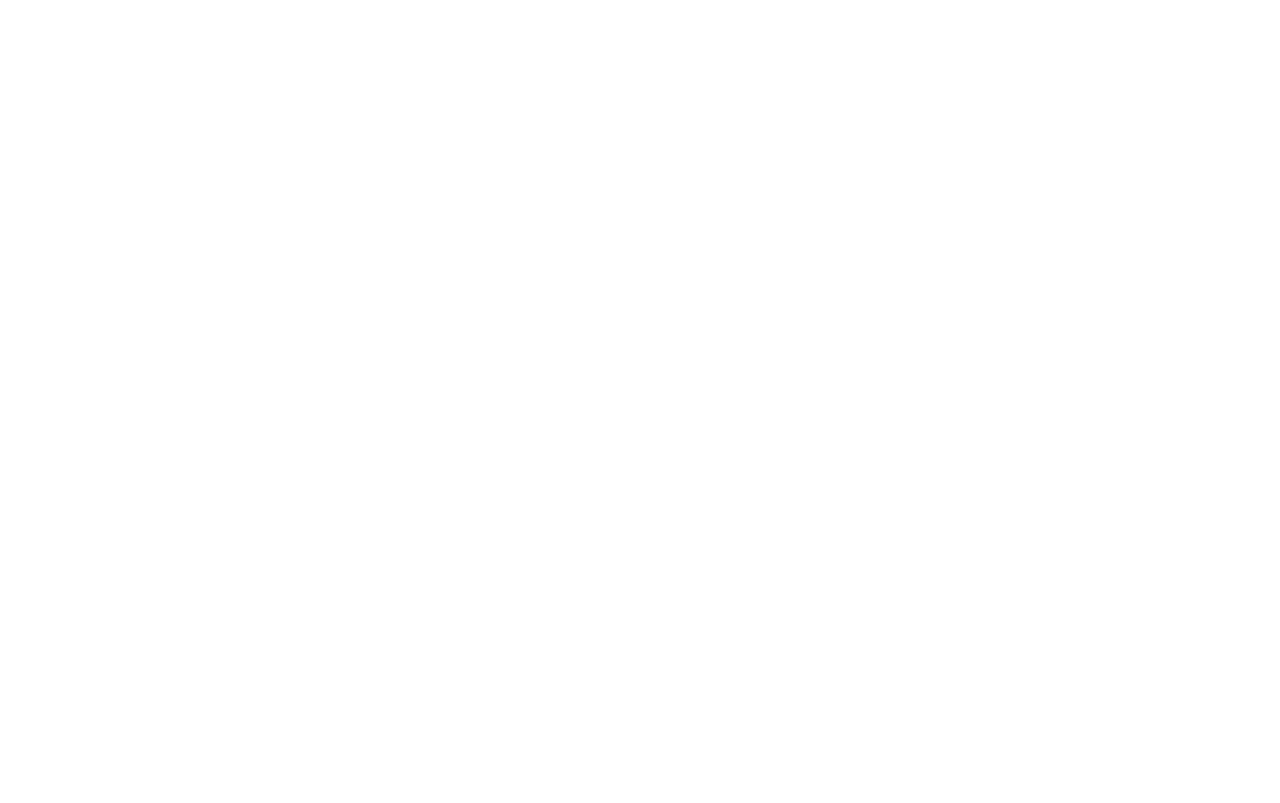
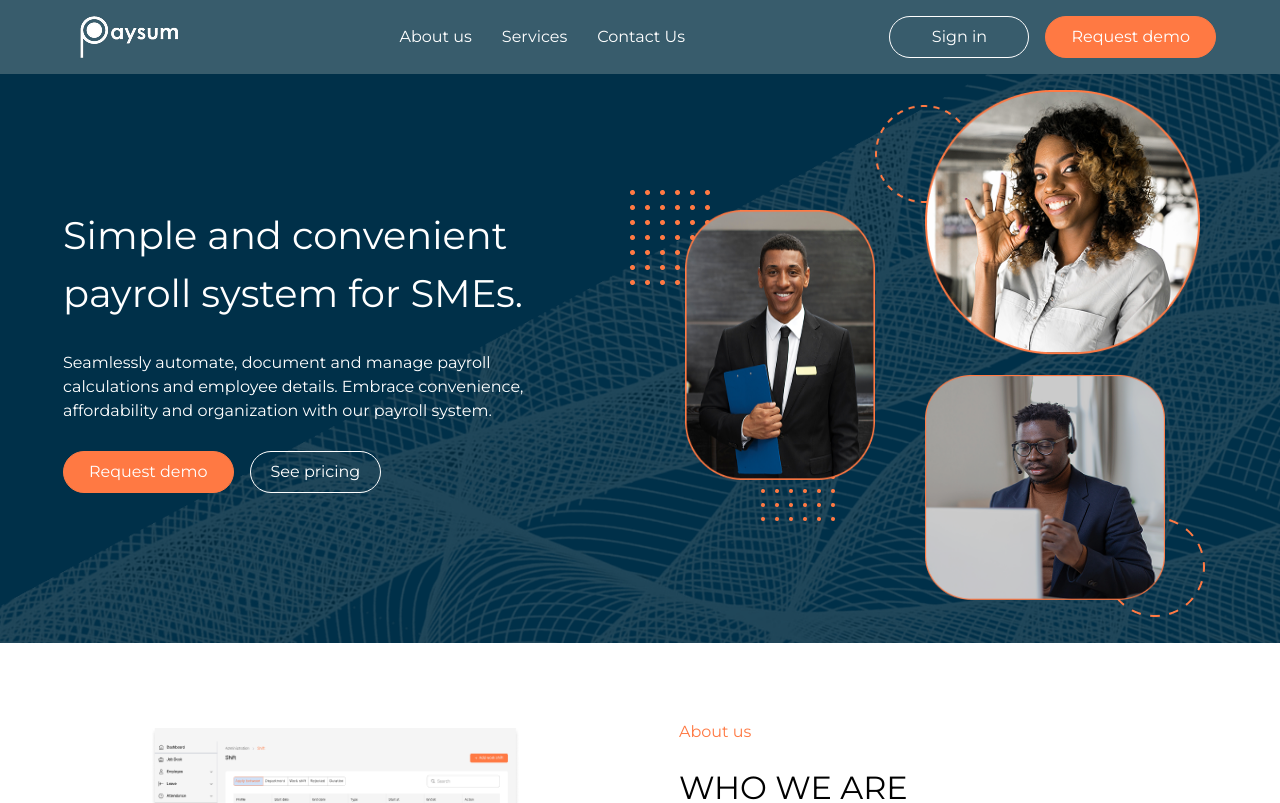
Before and after one commit to darlinex/PaySum, a React (Vite) app: page / in a window 1280 px wide. Before the commit this address had no page. Shown: the top 803 px of the page. Built offline with nearby package versions, Linux system fonts and the light colour scheme.

Commit message:
Landing page

```diff
--- a/src/App.jsx
+++ b/src/App.jsx
@@ -1,7 +1,7 @@
 
 import './App.css'
 import { BrowserRouter, Routes, Route } from "react-router-dom";
-// import LandingPage from './componets/landingpage/Landingpage';
+import LandingPage from './componets/landingpage/Landingpage';
 // import {  toast } from 'react-toastify';
 import ReactDOM from "react-dom/client";
 
@@ -15,7 +15,7 @@
 
       <Routes>
 
-        {/* <Route path="/" element={<LandingPage />} /> */}
+        <Route path="/" element={<LandingPage />} />
 
 
 
```
